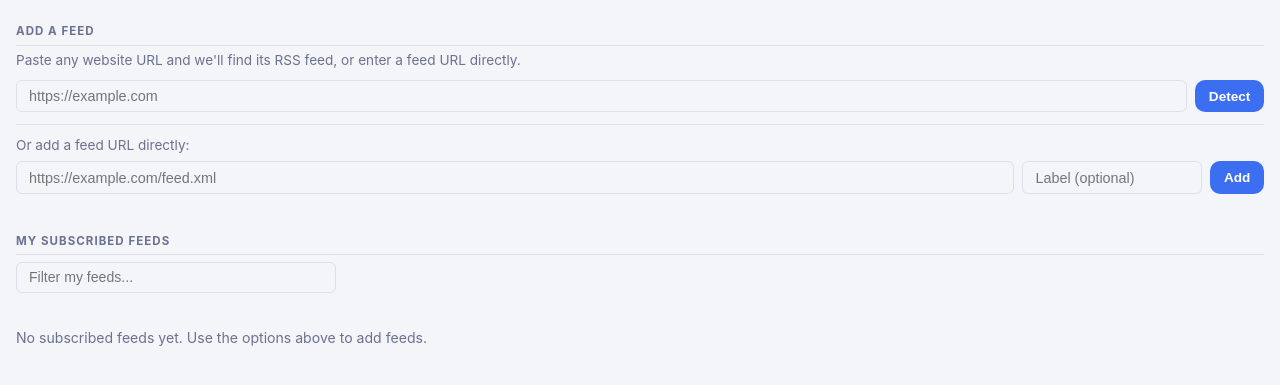
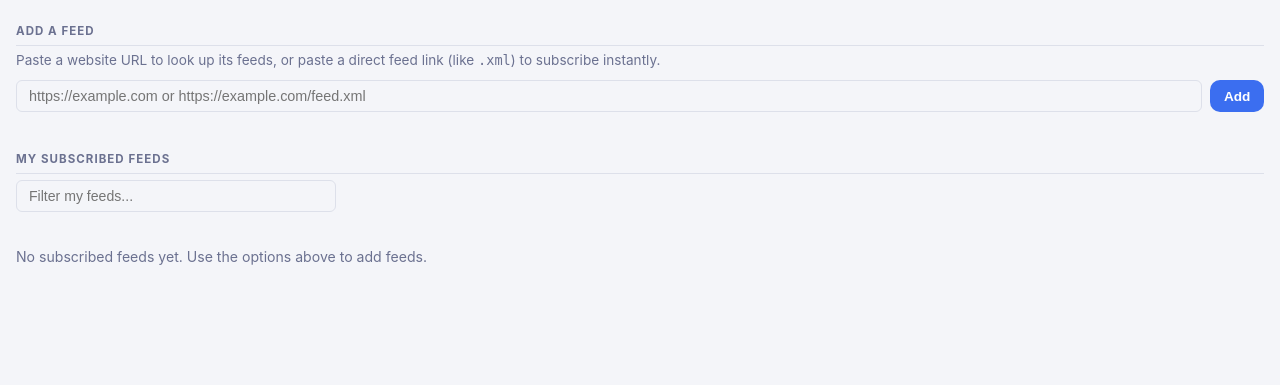
Before and after one commit to josephkaiser/myrssfeed, a FastAPI app: page /feeds in a window 1280 px wide. Shown: the part 53-438 px from the top of the page. Run offline with FastAPI, Linux system fonts and the light colour scheme; data that the repository does not hold is empty.

Commit message:
overlay nav is a toggle  instead of open/close, unified bar for My Feeds add feed bar.

```diff
--- a/web/templates/feeds.html
+++ b/web/templates/feeds.html
@@ -69,25 +69,23 @@
 
 <div class="discover-wrap">
 
-  <!-- Detect from URL -->
+  <!-- Unified add/detect input -->
   <div class="discover-section">
     <div class="discover-section-title">Add a feed</div>
-    <p class="discover-section-desc">Paste any website URL and we'll find its RSS feed, or enter a feed URL directly.</p>
+    <p class="discover-section-desc">
+      Paste a website URL to look up its feeds, or paste a direct feed link (like <code>.xml</code>) to subscribe instantly.
+    </p>
     <div class="detect-row">
-      <input type="url" id="detect-input" class="detect-input"
-        placeholder="https://example.com" autocomplete="off" />
-      <button class="btn" id="detect-btn" onclick="detectFeeds()">Detect</button>
+      <input
+        type="url"
+        id="feed-input"
+        class="detect-input"
+        placeholder="https://example.com or https://example.com/feed.xml"
+        autocomplete="off"
+      />
+      <button class="btn" id="feed-btn" onclick="handleFeedInput()">Add</button>
     </div>
     <div id="detect-results"></div>
-
-    <div style="margin-top: 0.75rem; padding-top: 0.75rem; border-top: 1px solid var(--border);">
-      <div class="discover-section-desc" style="margin:0 0 0.5rem">Or add a feed URL directly:</div>
-      <div class="detect-row">
-        <input type="url" id="direct-url" class="detect-input" placeholder="https://example.com/feed.xml" autocomplete="off" />
-        <input type="text" id="direct-title" class="detect-input" placeholder="Label (optional)" style="max-width:180px" />
-        <button class="btn" onclick="addDirect()">Add</button>
-      </div>
-    </div>
   </div>
 
   <!-- Subscribed feeds grid -->
@@ -168,6 +166,26 @@ function renderFeeds() {
   }).join('');
 }
 
+async function addFeed(url, title) {
+  if (!url) return;
+  const res = await fetch('/api/feeds', {
+    method: 'POST',
+    headers: {'Content-Type': 'application/json'},
+    body: JSON.stringify({url, title: title || null})
+  });
+  if (res.ok) {
+    const data = await res.json();
+    FEEDS.push(data);
+    renderFeeds();
+    showToast('Feed added: ' + (data.title || url));
+  } else if (res.status === 409) {
+    showToast('Already subscribed.');
+  } else {
+    const data = await res.json().catch(() => ({}));
+    showToast('Error: ' + (data.detail || res.status));
+  }
+}
+
 async function removeFeed(id, btn) {
   if (!confirm('Remove this feed and all its articles?')) return;
   btn.disabled = true;
@@ -185,37 +203,11 @@ async function removeFeed(id, btn) {
   }
 }
 
-async function addDirect() {
-  const urlInput = document.getElementById('direct-url');
-  const titleInput = document.getElementById('direct-title');
-  const url = urlInput.value.trim();
-  const title = titleInput.value.trim();
-  if (!url) return;
-  const res = await fetch('/api/feeds', {
-    method: 'POST',
-    headers: {'Content-Type': 'application/json'},
-    body: JSON.stringify({url, title: title || null})
-  });
-  if (res.ok) {
-    const data = await res.json();
-    FEEDS.push(data);
-    renderFeeds();
-    urlInput.value = '';
-    titleInput.value = '';
-    showToast('Feed added: ' + (data.title || url));
-  } else if (res.status === 409) {
-    showToast('Already subscribed.');
-  } else {
-    const data = await res.json().catch(() => ({}));
-    showToast('Error: ' + (data.detail || res.status));
-  }
-}
-
-async function detectFeeds() {
-  const input = document.getElementById('detect-input');
+async function detectFeeds(url) {
+  const input = document.getElementById('feed-input');
   const resultsEl = document.getElementById('detect-results');
-  const btn = document.getElementById('detect-btn');
-  const url = input.value.trim();
+  const btn = document.getElementById('feed-btn');
+  url = (url || input.value).trim();
   if (!url) return;
 
   btn.disabled = true;
@@ -264,7 +256,7 @@ async function detectFeeds() {
     resultsEl.innerHTML = '<p class="detect-error">Network error.</p>';
   } finally {
     btn.disabled = false;
-    btn.textContent = 'Detect';
+    btn.textContent = 'Add';
   }
 }
 
@@ -302,8 +294,20 @@ async function addDetected(url, name, btn) {
   }
 }
 
-document.getElementById('detect-input').addEventListener('keydown', function(e) {
-  if (e.key === 'Enter') detectFeeds();
+function handleFeedInput() {
+  const input = document.getElementById('feed-input');
+  const value = (input.value || '').trim();
+  if (!value) return;
+  const isProbablyFeedUrl = /^https?:\/\//i.test(value) && /\.xml(\?|#|$)/i.test(value);
+  if (isProbablyFeedUrl) {
+    addFeed(value, null);
+  } else {
+    detectFeeds(value);
+  }
+}
+
+document.getElementById('feed-input').addEventListener('keydown', function(e) {
+  if (e.key === 'Enter') handleFeedInput();
 });
 
 renderFeeds();
--- a/web/templates/index.html
+++ b/web/templates/index.html
@@ -18,7 +18,7 @@
 <body>
 
 <header>
-  <a class="header-brand" onclick="openNav()" role="button" tabindex="0">myRSSfeed</a>
+  <a class="header-brand" onclick="toggleNav()" role="button" tabindex="0">myRSSfeed</a>
 
   <form class="search-bar" method="get" action="/" id="search-form">
     {% if active_feed_id %}
```
Also changed, not shown: web/static/index.js (+28 -1 lines).
